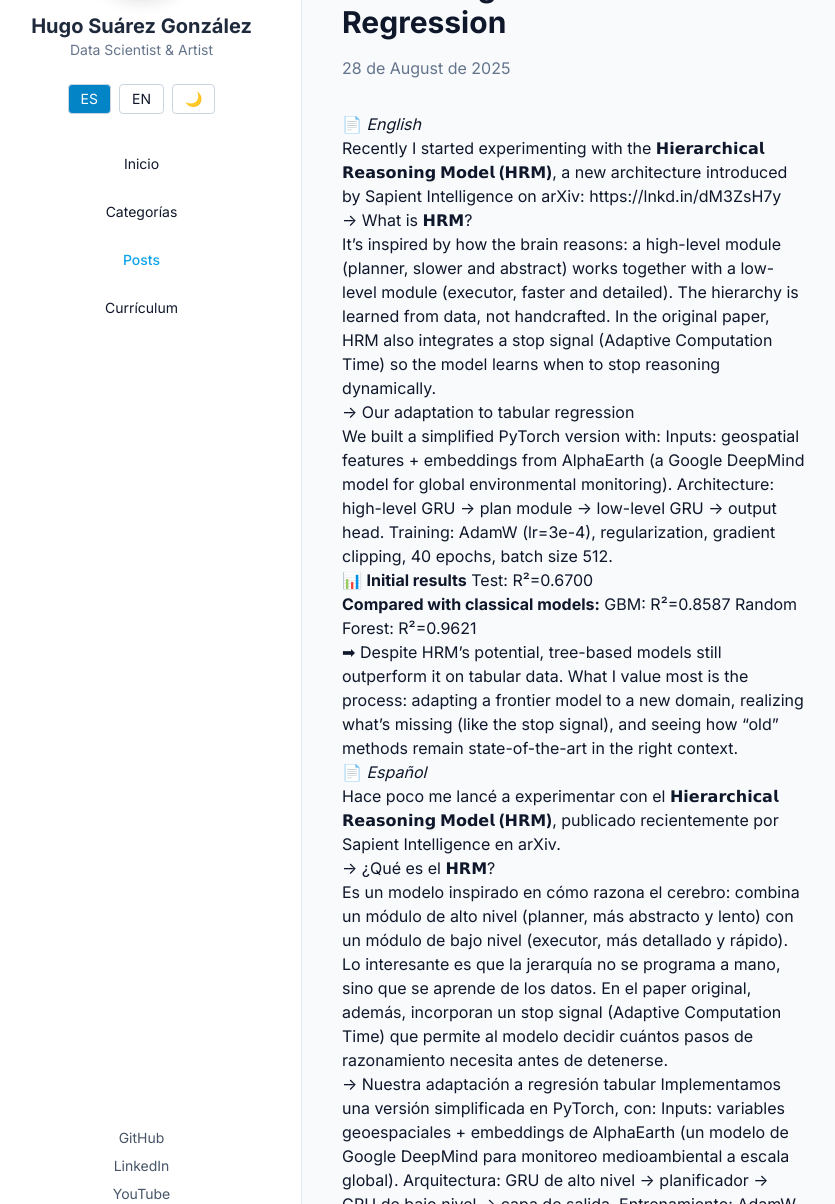
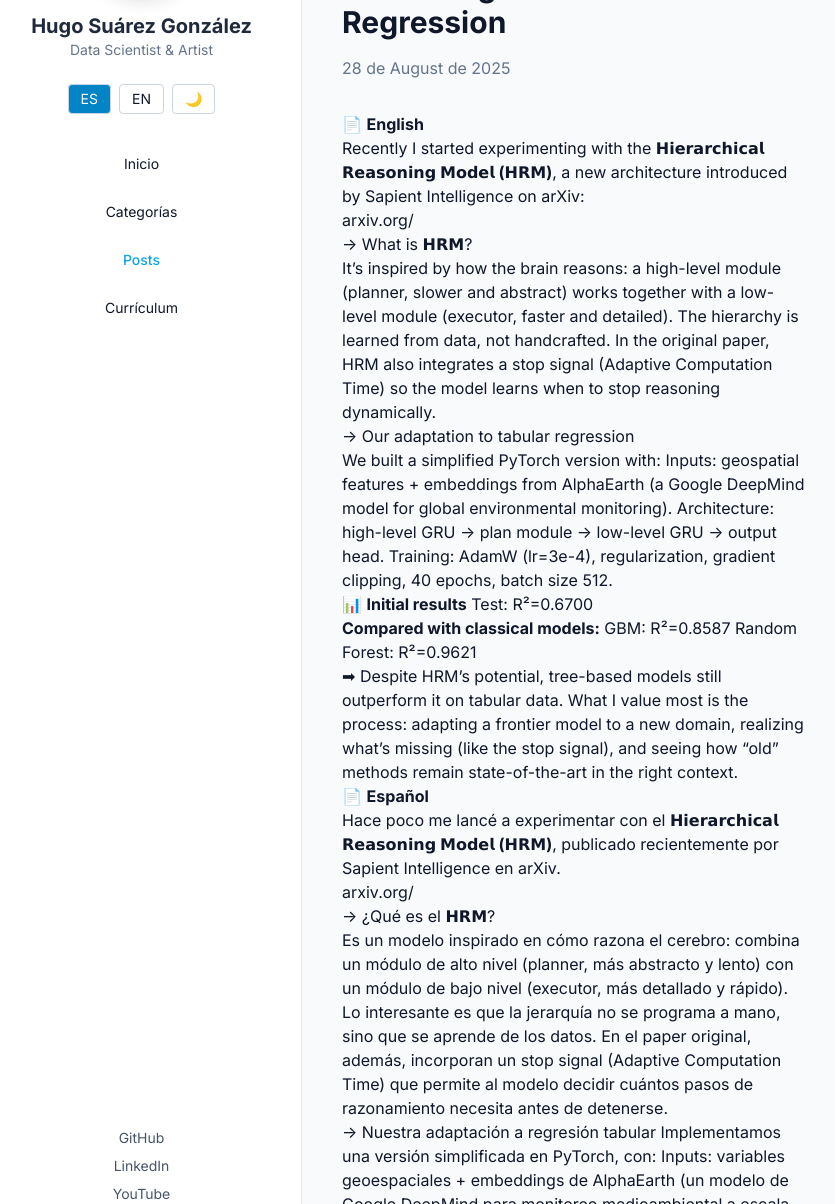
Before and after one commit to hugosuarezglez/hugosuarezglez.github.io, a Jekyll site: the page built from _posts/2025-08-28-HRM-1.md, in a window 1280 px wide and 1400 px high, cut to the strip 196-1400 px from the top of the window. Shown: the whole strip, without its empty margins (226-1061 px from the left). Built offline with Jekyll 4.4.1, drawn with Linux system fonts in a browser that asks for light colours; nearby versions of some CDN libraries.

Commit message:
Update 2025-08-28-HRM-1.md

```diff
--- a/_posts/2025-08-28-HRM-1.md
+++ b/_posts/2025-08-28-HRM-1.md
@@ -4,12 +4,15 @@ title: "Implementing a Hierarchical Reasoning Model for Regression"
 date: 2025-08-28
 ---
 
-📄 *English*
+
+
+📄 **English**
 
 
 
 Recently I started experimenting with the **𝗛𝗶𝗲𝗿𝗮𝗿𝗰𝗵𝗶𝗰𝗮𝗹 𝗥𝗲𝗮𝘀𝗼𝗻𝗶𝗻𝗴 𝗠𝗼𝗱𝗲𝗹 (𝗛𝗥𝗠)**, a new architecture introduced by Sapient Intelligence on arXiv:
-https://lnkd.in/dM3ZsH7y
+
+[arxiv.org/](https://arxiv.org/pdf/2506.21734)
 
 
 
@@ -49,11 +52,14 @@ What I value most is the process: adapting a frontier model to a new domain, rea
 
 
 
-📄 *Español*
+📄 **Español**
 
 
 
 Hace poco me lancé a experimentar con el **𝗛𝗶𝗲𝗿𝗮𝗿𝗰𝗵𝗶𝗰𝗮𝗹 𝗥𝗲𝗮𝘀𝗼𝗻𝗶𝗻𝗴 𝗠𝗼𝗱𝗲𝗹 (𝗛𝗥𝗠)**, publicado recientemente por Sapient Intelligence en arXiv.
+
+[arxiv.org/](https://arxiv.org/pdf/2506.21734)
+
 
 
 
```
